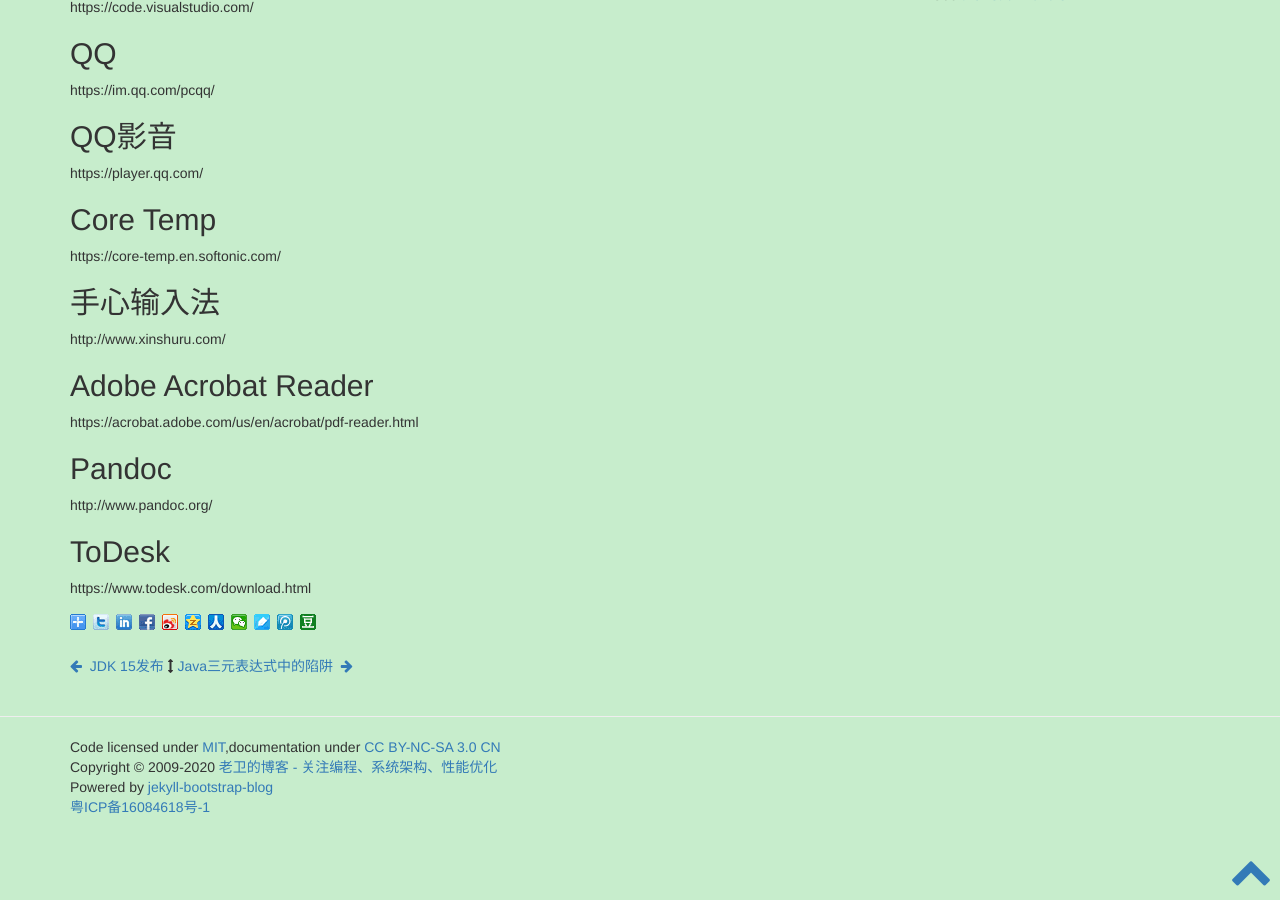
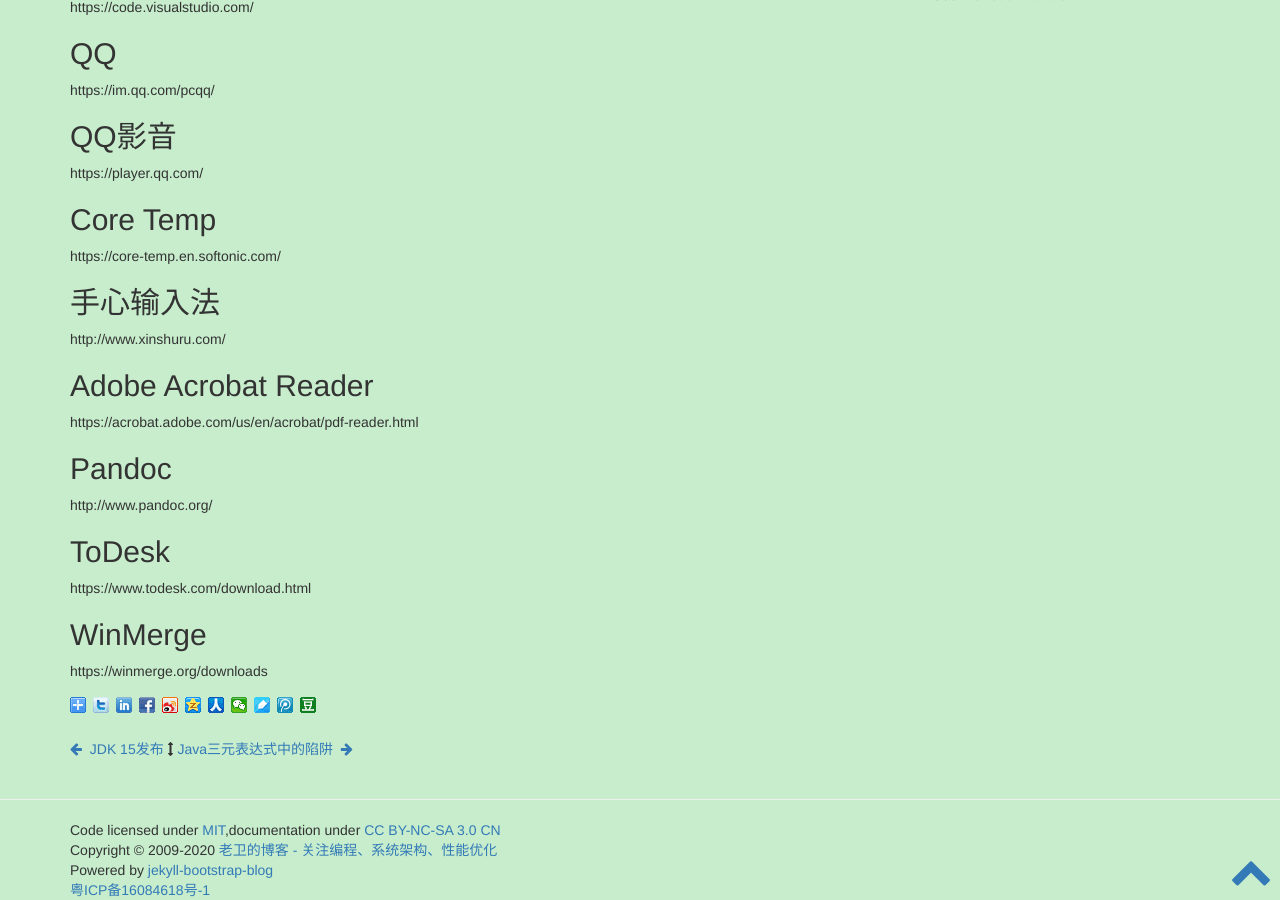
Before and after one commit to waylau/waylau.github.io, a Jekyll site: the page built from _posts/2020-10-07-java-devloper-software.md, in a window 1280 px wide and 900 px high, scrolled down 896 px. Built offline with Jekyll 4.4.1, drawn with Linux system fonts in a browser that asks for light colours; comment, search, counter and statistics services are not loaded.

Commit message:
add WinMerge
https://winmerge.org/downloads

```diff
--- a/_posts/2020-10-07-java-devloper-software.md
+++ b/_posts/2020-10-07-java-devloper-software.md
@@ -75,3 +75,7 @@
 ## ToDesk
 
 https://www.todesk.com/download.html
+
+## WinMerge
+
+https://winmerge.org/downloads
```
